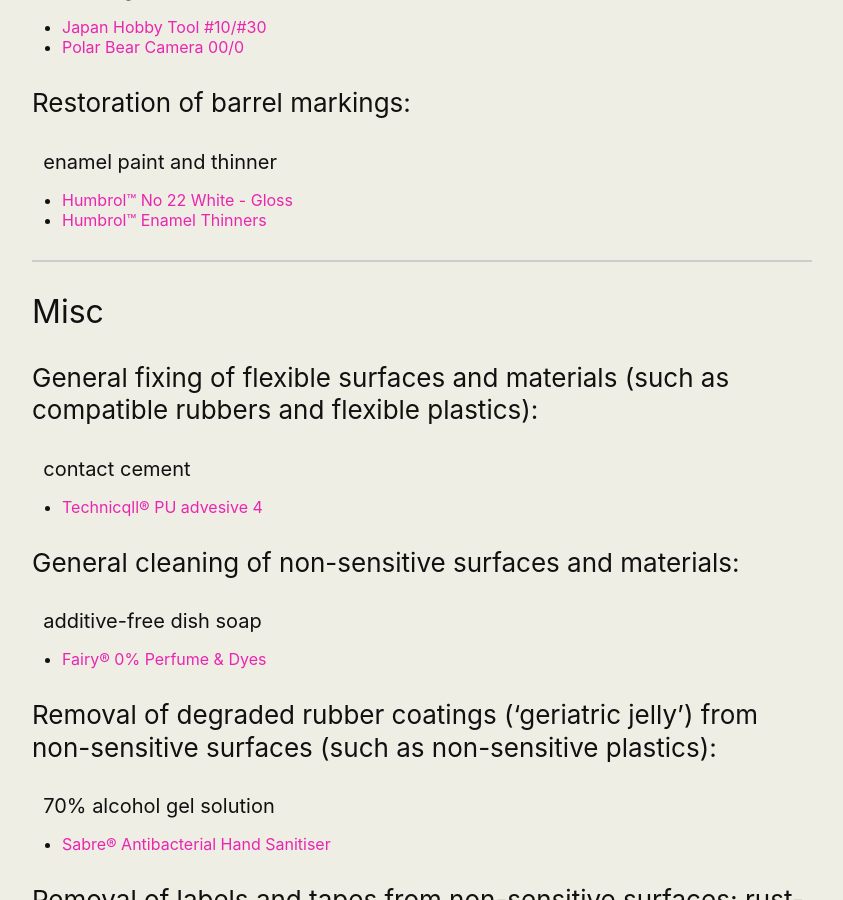
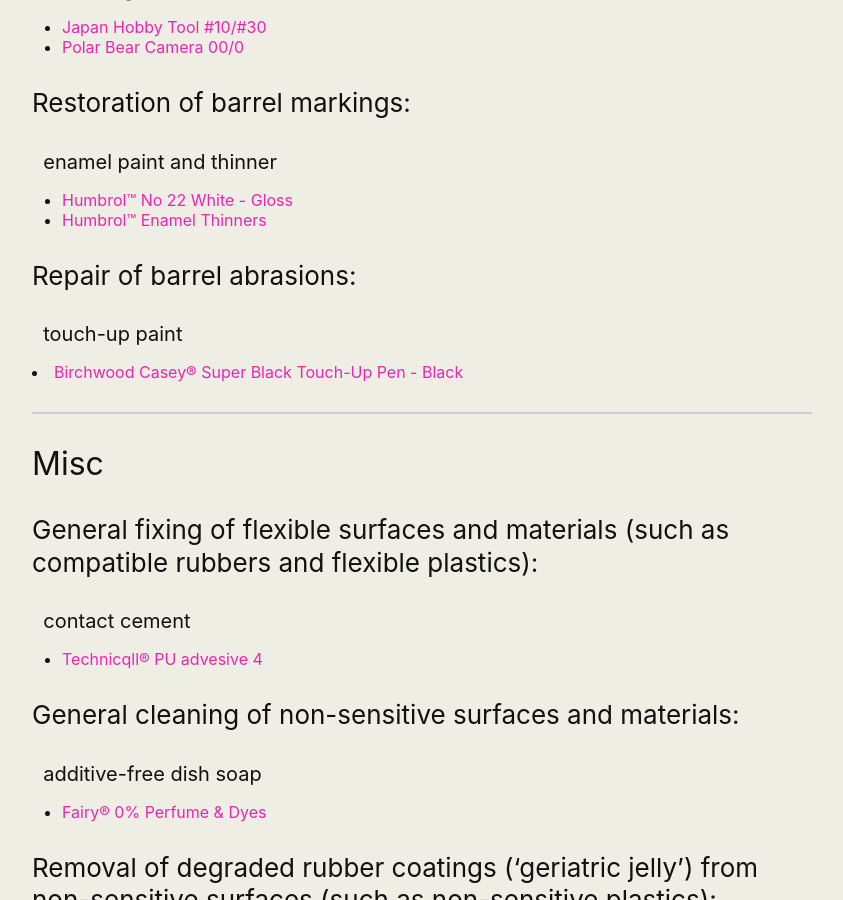
Before and after one commit to martbetz/martbetz.github.io, a Jekyll site: the page built from servicing-and-repair-resources.html, in a window 1280 px wide and 900 px high, scrolled down 1201 px. Shown: the whole window, without its empty margins (218-1061 px from the left). Built offline with Jekyll 4.4.1, drawn with Linux system fonts in a browser that asks for light colours.

Commit message:
Update servicing-and-repair-resources.html

```diff
--- a/servicing-and-repair-resources.html
+++ b/servicing-and-repair-resources.html
@@ -56,6 +56,18 @@
 <li><a href="https://uk.humbrol.com/search?resultType=product&langPath=humbrol-uk&category=all_products&sub_category=combined&q=white%2022&sort_by=0&page=1">Humbrol™ No 22 White - Gloss</a></li>
 <li><a href="https://uk.humbrol.com/products/enamel-thinners-28ml-bottle-ac7501">Humbrol™ Enamel Thinners</a></li>
 </ul>
+<h3>Repair of barrel abrasions:</h3>
+<h4>&nbsp;&nbsp;touch-up paint</h4>
+<li><a hfref="https://www.uttings.co.uk/p122305-birchwood-casey-super-black-touch-up-pen-black-bcbpen/">Birchwood Casey® Super Black Touch-Up Pen - Black</a></li>
+<ul>
+
+
+
+
+
+
+
+
 <!-- <h3>Cleaning uncoated inner elements</h3>
 <ul>
 <li><a href="https://uk.kryolan.com/product/collodion#30ml-default">Kryolan Collodion</a> (soft collodium)</li>
```
